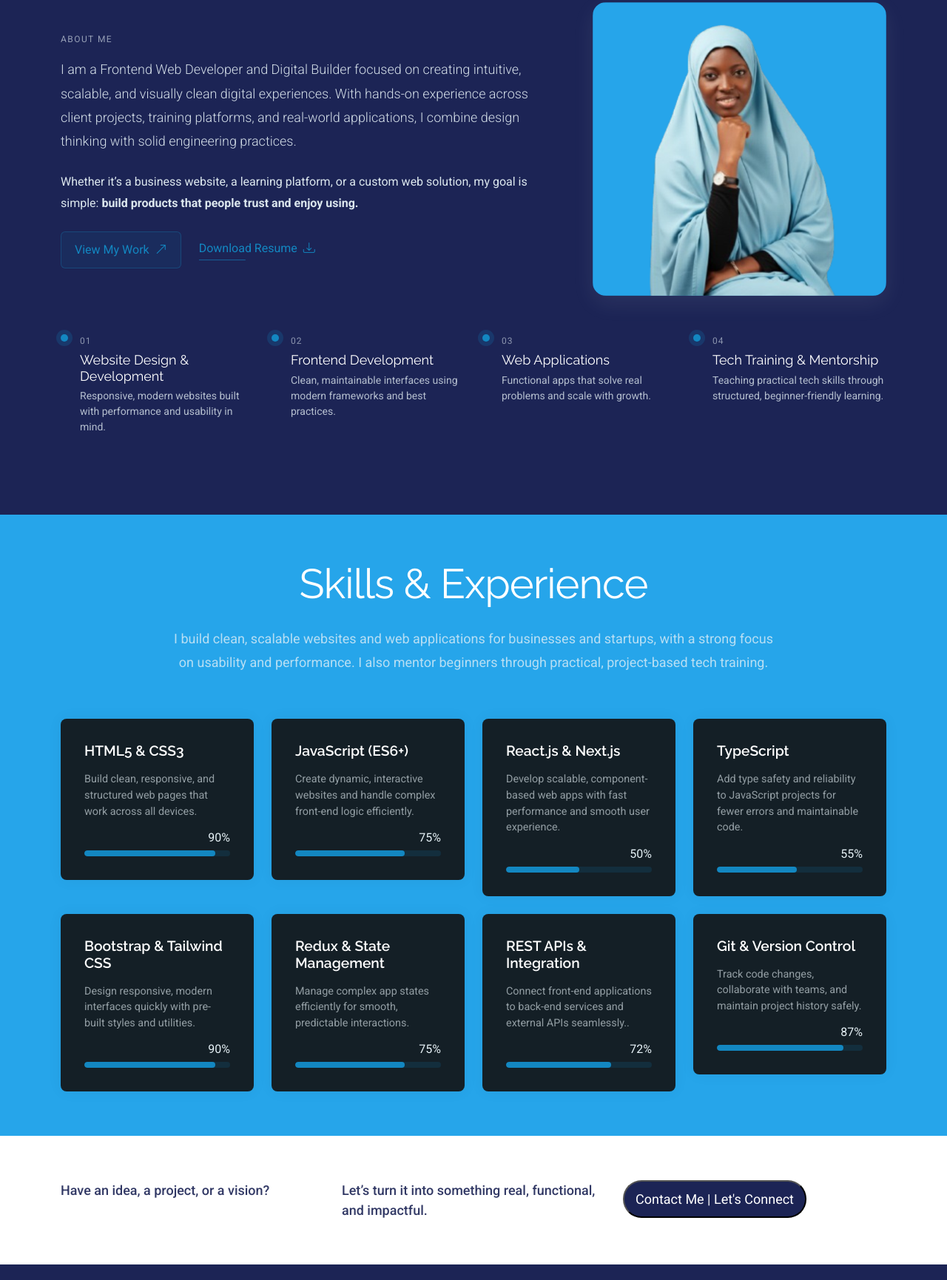
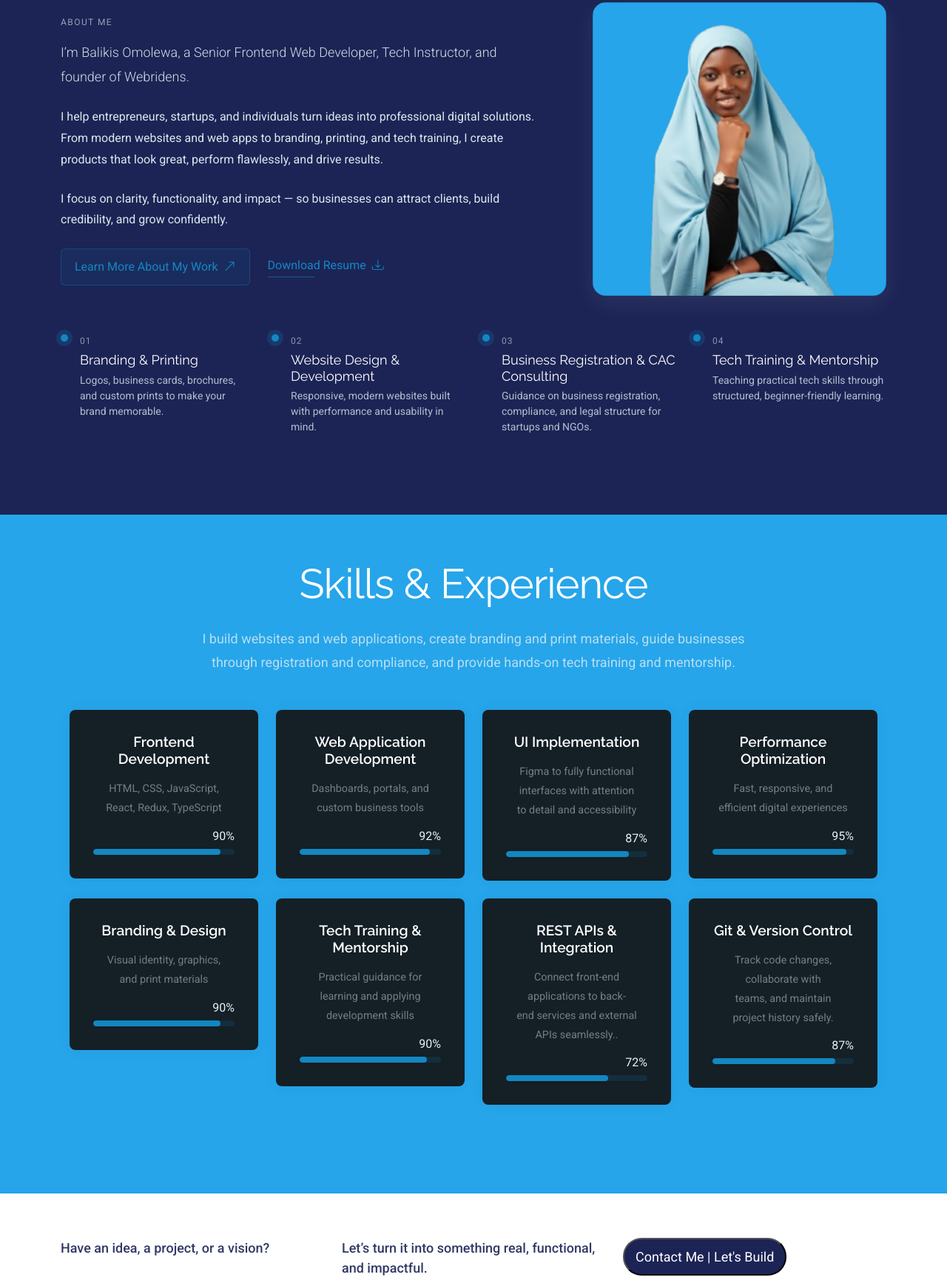
Before and after one commit to Balikis-omolewa/my-portfolio, a plain HTML site: page about.html in a window 1280 px wide. Shown: the part 265-1996 px from the top of the page at 74% size. Drawn offline with Linux system fonts and the light colour scheme.

Commit message:
portfolio update

```diff
--- a/about.html
+++ b/about.html
@@ -73,14 +73,17 @@
           <div class="col-lg-7" data-aos="fade-right" data-aos-delay="150">
             <div class="intro-content">
               <span class="eyebrow">About Me</span>
-              <p class="lead">
-               I am a Frontend Web Developer and Digital Builder focused on creating intuitive, scalable, and visually clean digital experiences. With hands-on experience across client projects, training platforms, and real-world applications, I combine design thinking with solid engineering practices. </p>
-              <p>
-                Whether it’s a business website, a learning platform, or a custom web solution, my goal is simple: <strong>build products that people trust and enjoy using.</strong> </p>
+              <p class="lead"> I’m Balikis Omolewa, a Senior Frontend Web Developer, Tech Instructor, and founder of Webridens.
+                  </p>
+                <p>I help entrepreneurs, startups, and individuals turn ideas into professional digital solutions. From modern websites and web apps to branding, printing, and tech training, I create products that look great, perform flawlessly, and drive results.
+                  </p> <p>I focus on clarity, functionality, and impact — so businesses can attract clients, build credibility, and grow confidently.
+   </p>
+
+
 
               <div class="cta-group">
-                <a href="#portfolio" class="btn-ghost">
-                  View My Work <i class="bi bi-arrow-up-right"></i>
+                <a href="services.html" class="btn-ghost">
+                  Learn More About My Work <i class="bi bi-arrow-up-right"></i>
                 </a>
                 <a href="#" class="link-underline">
                   Download Resume <i class="bi bi-download"></i>
@@ -139,26 +142,25 @@
               <article class="timeline-item">
                 <span class="dot"></span>
                 <time>01</time>
-                <h4>Website Design & Development</h4>
-                <p>Responsive, modern websites built with performance and usability in mind.</p>
+                <h4>Branding & Printing</h4>
+                <p>Logos, business cards, brochures, and custom prints to make your brand memorable.</p>
               </article>
             </div>
             <div class="col-md-6 col-lg-3" data-aos="fade-up" data-aos-delay="180">
               <article class="timeline-item">
                 <span class="dot"></span>
                 <time>02</time>
-                <h4>Frontend Development</h4>
+                <h4>Website Design & Development</h4>
                 <p>
-Clean, maintainable interfaces using modern frameworks and best practices.</p>
+Responsive, modern websites built with performance and usability in mind.</p>
               </article>
             </div>
             <div class="col-md-6 col-lg-3" data-aos="fade-up" data-aos-delay="240">
               <article class="timeline-item">
                 <span class="dot"></span>
                 <time>03</time>
-                <h4>Web Applications</h4>
-                <p>
-Functional apps that solve real problems and scale with growth.</p>
+                <h4>Business Registration & CAC Consulting</h4>
+                <p>Guidance on business registration, compliance, and legal structure for startups and NGOs.</p>
               </article>
             </div>
             <div class="col-md-6 col-lg-3" data-aos="fade-up" data-aos-delay="300">
@@ -185,17 +187,15 @@
       <!-- Section Title -->
       <div class="container section-title" data-aos="fade-up">
         <h2>Skills & Experience</h2>
-        <p>I build clean, scalable websites and web applications for businesses and startups, with a strong focus on usability and performance. I also mentor beginners through practical, project-based tech training. </p></div><!-- End Section Title -->
-
-      <div class="container" data-aos="fade-up" data-aos-delay="100">
-
-        <div class="row g-4 skills-animation">
+        <p>I build websites and web applications, create branding and print materials, guide businesses through registration and compliance, and provide hands-on tech training and mentorship. </p>
+      <br> <br>
+        <div class="container" data-aos="fade-up" data-aos-delay="100">
+<div class="row g-4 skills-animation">
 
           <div class="col-md-6 col-lg-3" data-aos="fade-up" data-aos-delay="100">
             <div class="skill-box">
-              <h3>HTML5 & CSS3</h3>
-              <p>Build clean, responsive, and structured web pages that work across all devices.</p>
-              <span class="text-end d-block">90%</span>
+              <h3>Frontend Development</h3>
+              <p>HTML, CSS, JavaScript, React, Redux, TypeScript </p><span class="text-end d-block">90%</span>
               <div class="progress">
                 <div class="progress-bar" role="progressbar" aria-valuenow="90" aria-valuemin="0" aria-valuemax="100"></div>
               </div>
@@ -204,33 +204,30 @@
 
           <div class="col-md-6 col-lg-3" data-aos="fade-up" data-aos-delay="200">
             <div class="skill-box">
-              <h3>JavaScript (ES6+)</h3>
-              <p>Create dynamic, interactive websites and handle complex front-end logic efficiently.</p>
-              <span class="text-end d-block">75%</span>
+              <h3>Web Application Development</h3>
+              <p>Dashboards, portals, and custom business tools </p> <span class="text-end d-block">92%</span>
               <div class="progress">
-                <div class="progress-bar" role="progressbar" aria-valuenow="75" aria-valuemin="0" aria-valuemax="100"></div>
+                <div class="progress-bar" role="progressbar" aria-valuenow="92" aria-valuemin="0" aria-valuemax="100"></div>
               </div>
             </div>
           </div>
 
           <div class="col-md-6 col-lg-3" data-aos="fade-up" data-aos-delay="300">
             <div class="skill-box">
-              <h3>React.js & Next.js</h3>
-              <p>Develop scalable, component-based web apps with fast performance and smooth user experience.</p>
-              <span class="text-end d-block">50%</span>
+              <h3>UI Implementation</h3>
+              <p>Figma to fully functional interfaces with attention to detail and accessibility </p><span class="text-end d-block">87%</span>
               <div class="progress">
-                <div class="progress-bar" role="progressbar" aria-valuenow="50" aria-valuemin="0" aria-valuemax="100"></div>
+                <div class="progress-bar" role="progressbar" aria-valuenow="87" aria-valuemin="0" aria-valuemax="100"></div>
               </div>
             </div>
           </div>
 
           <div class="col-md-6 col-lg-3" data-aos="fade-up" data-aos-delay="400">
             <div class="skill-box">
-              <h3>TypeScript</h3>
-              <p>Add type safety and reliability to JavaScript projects for fewer errors and maintainable code.</p>
-              <span class="text-end d-block">55%</span>
+              <h3>Performance Optimization</h3>
+              <p>Fast, responsive, and efficient digital experiences </p><span class="text-end d-block">95%</span>
               <div class="progress">
-                <div class="progress-bar" role="progressbar" aria-valuenow="55" aria-valuemin="0" aria-valuemax="100">
+                <div class="progress-bar" role="progressbar" aria-valuenow="95" aria-valuemin="0" aria-valuemax="100">
                 </div>
               </div>
             </div>
@@ -238,9 +235,8 @@
 
            <div class="col-md-6 col-lg-3" data-aos="fade-up" data-aos-delay="100">
             <div class="skill-box">
-              <h3>Bootstrap & Tailwind CSS</h3>
-              <p>Design responsive, modern interfaces quickly with pre-built styles and utilities.</p>
-              <span class="text-end d-block">90%</span>
+              <h3>Branding & Design</h3>
+              <p>Visual identity, graphics, and print materials </p><span class="text-end d-block">90%</span>
               <div class="progress">
                 <div class="progress-bar" role="progressbar" aria-valuenow="90" aria-valuemin="0" aria-valuemax="100"></div>
               </div>
@@ -249,11 +245,10 @@
 
           <div class="col-md-6 col-lg-3" data-aos="fade-up" data-aos-delay="200">
             <div class="skill-box">
-              <h3>Redux & State Management</h3>
-              <p>Manage complex app states efficiently for smooth, predictable interactions.</p>
-              <span class="text-end d-block">75%</span>
+              <h3>Tech Training & Mentorship</h3>
+              <p>Practical guidance for learning and applying development skills </p><span class="text-end d-block">90%</span>
               <div class="progress">
-                <div class="progress-bar" role="progressbar" aria-valuenow="75" aria-valuemin="0" aria-valuemax="100"></div>
+                <div class="progress-bar" role="progressbar" aria-valuenow="90" aria-valuemin="0" aria-valuemax="100"></div>
               </div>
             </div>
           </div>
@@ -304,7 +299,7 @@
               </div>
 
               <div class="col-md-4" data-aos="fade-up" data-aos-delay="500">
-                <a href="#"><button style="background-color: #1C2455; padding: 10px 15px; color: #fff; border-radius: 25px; font-size: 18px; font-weight: 400;">Contact Me | Let's Connect</button></a>
+                <a href="https://wa.me/2348085754756/"><button style="background-color: #1C2455; padding: 10px 15px; color: #fff; border-radius: 25px; font-size: 18px; font-weight: 400;">Contact Me | Let's Build</button></a>
               </div>
             </div>
           </div>
```
Also changed, not shown: contact.html (+3 -4 lines), portfolio.html (+51 -3 lines), services.html (+9 -13 lines), assets/img/portfolio/p8.png (added), assets/img/portfolio/p9.png (added), 4 other files.
